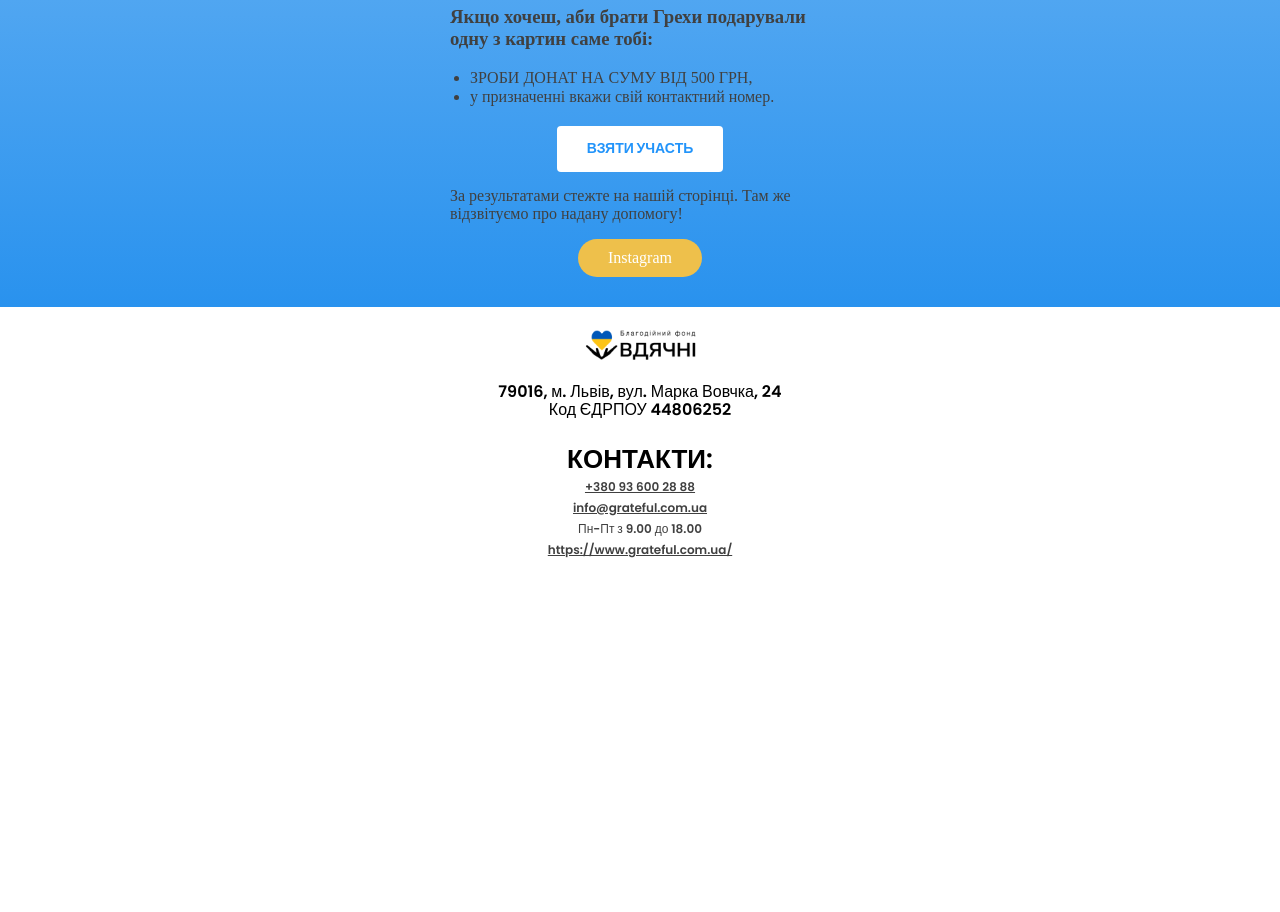
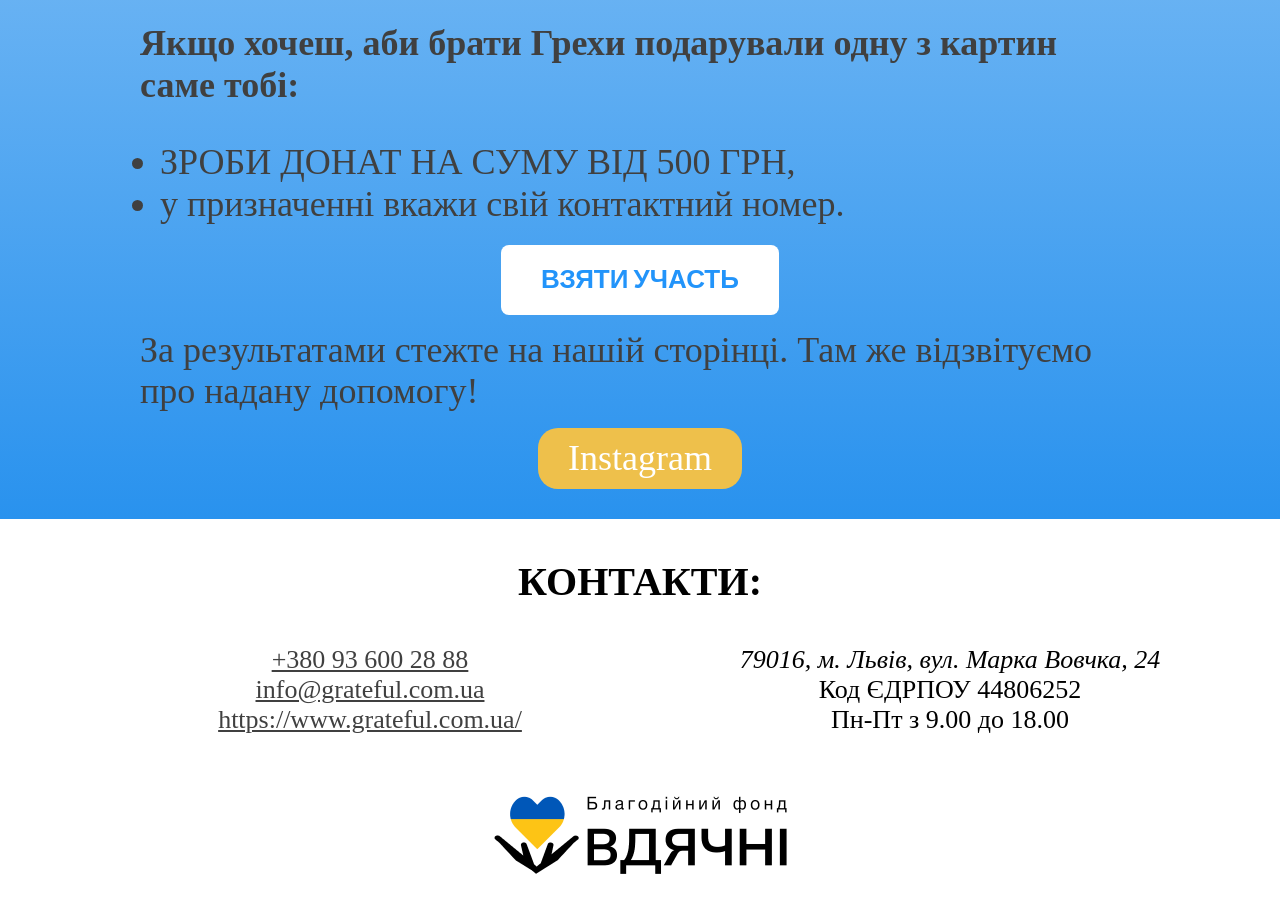
Before and after one commit to DmytroIII/grateful-landing, a plain HTML site: page index.html in a window 1280 px wide. Shown: the part 3160-4072 px from the top of the page. Before the commit the page ends 3753 px from the top, so only its background shows below. Drawn offline with nearby package versions, Linux system fonts and the light colour scheme.

Commit message:
push
push

```diff
--- a/css/style.css
+++ b/css/style.css
@@ -23,7 +23,9 @@ main {
 }
 
 .navigation-logo {
-
+    @media screen and (min-width:1024px) {
+        display: none;
+    }
 }
 
 .navigation-list
@@ -313,13 +315,23 @@ main {
 }
 
 .conditions {
-    width: 380px;
+    max-width: 380px;
     margin: auto;
     color: 	#404040;
+
+    @media screen and (min-width:1024px) {
+        font-size: 36px;
+        max-width: 1000px;
+    }
 }
 
 .conditions-header {
     color: 	#404040;
+    font-size: 16px;
+
+    @media screen and (min-width:1024px) {
+        font-size: 36px;
+    }
 }
 
 
@@ -327,6 +339,9 @@ main {
     color: 	#404040;
     list-style-type: disc;
 
+    @media screen and (min-width:1024px) {
+        font-size: 36px;
+    }
 }
 .conditions-list {
     margin: 20px;
@@ -346,6 +361,12 @@ main {
     font-size: 14px;
     text-transform: uppercase;
     background-color: #FFFFFF;
+
+    @media screen and (min-width:1024px) {
+        font-size: 26px;
+        padding: 20px 40px;
+        border-radius: 8px;
+    }
 
 }
 .take-part:hover {
@@ -382,6 +403,10 @@ main {
 .address-bottom{
     display:flex;
     justify-content: center;
+
+    @media screen and (min-width:1024px) {
+        display: none;
+    }
 }
 
 .legal-nfo {
@@ -393,6 +418,17 @@ main {
     margin: 0px;
     padding: 0px;
     text-align: center;
+
+    @media screen and (min-width:1024px) {
+        display: none;
+    }
+}
+
+.navigation-logo-button {
+
+@media screen and (min-width:1024px) {
+    display: none;
+}
 }
 
 .address-bottom {
@@ -420,6 +456,12 @@ font-style: normal;
     margin-bottom: 7px;
 }
 
+.navigation-desctop {
+    @media screen and (max-width:1023px) {
+        display: none;
+    }
+}
+
 .contacts > a:active, a:link, a:visited{
     color:#404040;
 }
@@ -429,4 +471,48 @@ footer {
     padding-bottom: 30px;
 }
 
-/* Button Instagram   */
+
+.contacts-desctop-header {
+    text-align: center;
+    text-transform: uppercase;
+    font-size: 40px;
+    @media screen and (max-width:1023px) {
+        display: none;
+    }
+}
+
+.contacts-desctop-list {
+    font-size: 26px;
+    overflow: hidden;
+    display: block;
+    text-align: center;
+
+
+    @media screen and (max-width:1023px) {
+        display: none;
+    }
+
+}
+
+.contacts-desctop-list li {
+    width: 50%;
+	float: left;
+   /*  list-style-type:disc; */
+}
+
+.address-bottom-desctop {
+    font-size: 26px;
+    @media screen and (max-width:1023px) {
+        display: none;
+    }
+
+}
+
+.navigation-logo-button-desctop {
+    font-size: 26px;
+   display: block;
+   text-align: center;
+    @media screen and (max-width:1023px) {
+        display: none;
+    }
+}
--- a/index.html
+++ b/index.html
@@ -147,6 +147,30 @@
         <li>Пн-Пт з 9.00 до 18.00</li>
         <li><a href="https://www.grateful.com.ua/" target="_blank">https://www.grateful.com.ua/</a></li>
     </ul>
+
+    <div class="navigation-desctop">
+        <h3 class="contacts-desctop-header">Контакти:</h3>
+        <ul class="contacts-desctop-list">
+            <li><a href="tel:+380936002888">+380 93 600 28 88</a></li>
+            <li><address class="address-bottom-desctop">
+                79016, м. Львів, вул. Марка Вовчка, 24
+            </address></li>
+
+            <li><a href="mailto:info@grateful.com.ua">info@grateful.com.ua</a></li>
+
+            <li>Код ЄДРПОУ 44806252</li>
+
+            <li><a href="https://www.grateful.com.ua/" target="_blank">https://www.grateful.com.ua/</a></li>
+            <li>Пн-Пт з 9.00 до 18.00</li>
+
+        </ul>
+
+        <a href="./index.html" class="navigation-logo-button-desctop"><img src="./images/logo_vdiachni-desct.png" alt="Home Grainful" ></a>
+
+
+    </div>
+
+
 </div>
    </footer>
 </body>
```
Also changed, not shown: images/logo_vdiachni-desct.png (added).
